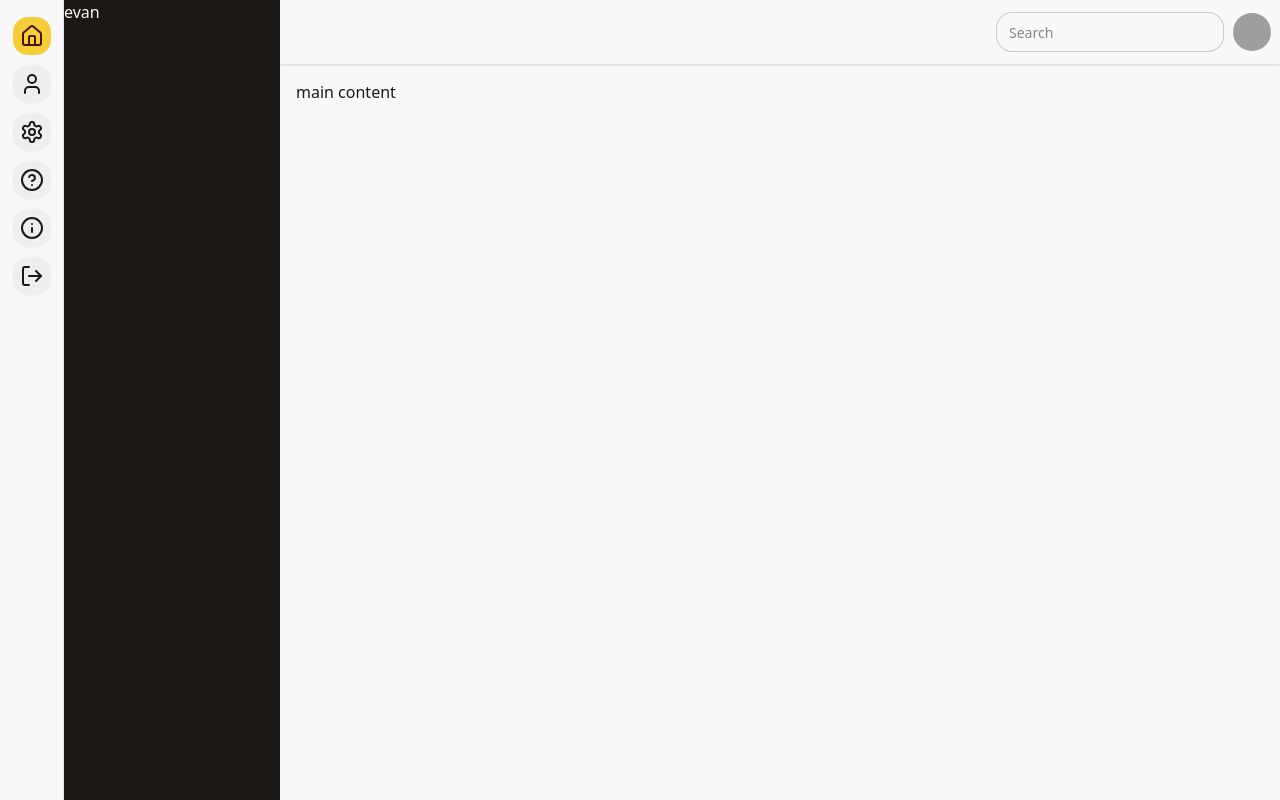
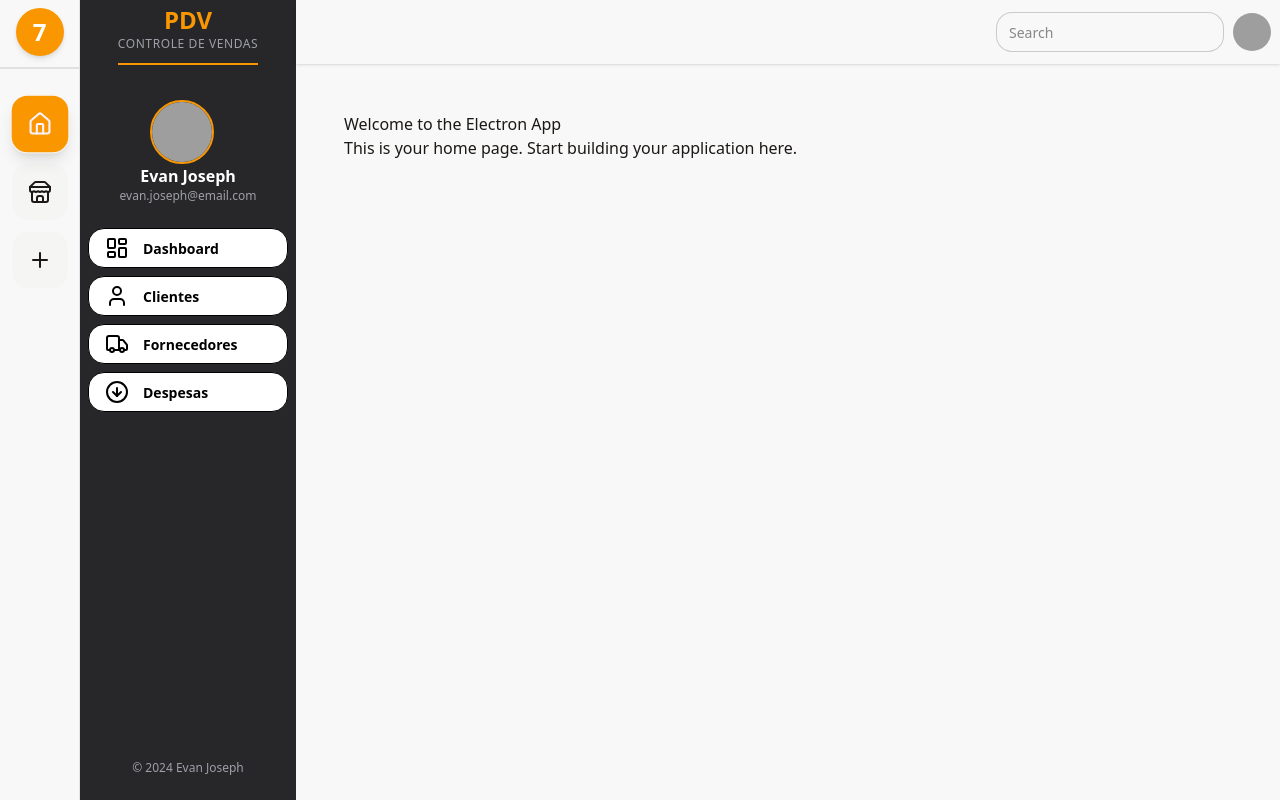
Before and after one commit to EvanJoseph78/electron-react-vite-template, a React (Vite) app: page / in a window 1280 px wide. Built offline with nearby package versions, Linux system fonts and the light colour scheme; grey boxes are pictures that could not be loaded.

Commit message:
feat: improved ui

```diff
--- /dev/null
+++ b/src/ui/components/layout/layout.tsx
@@ -0,0 +1,25 @@
+interface PageLayoutProps {
+  menubar: React.ReactNode;
+  sidebar: React.ReactNode;
+  children: React.ReactNode;
+}
+
+const PageLayout = ({ menubar, sidebar, children }: PageLayoutProps) => {
+  return (
+    <div className="flex h-screen" data-theme="latetwist">
+      {/* Sidebar lateral fixa */}
+      <aside className="w-64 bg-neutral text-base-100">{sidebar}</aside>
+
+      {/* Conteúdo principal */}
+      <div className="flex flex-col flex-1">
+        {/* Menubar no topo */}
+        <header>{menubar}</header>
+
+        {/* Conteúdo da página */}
+        <main className="flex-1 p-4 overflow-auto">{children}</main>
+      </div>
+    </div>
+  );
+};
+
+export default PageLayout;
--- a/src/ui/components/sidebar-panel.tsx
+++ b/src/ui/components/sidebar-panel.tsx
@@ -1,34 +1,148 @@
 import { useState } from "react";
-import { HelpCircle, Home, Info, LogOut, Settings, User } from "lucide-react";
+import { useNavigate } from "react-router-dom";
+import {
+  ArrowDownCircle,
+  Home,
+  LayoutDashboardIcon,
+  Plus,
+  Store,
+  Truck,
+  User,
+} from "lucide-react";
 
 const sidebarItems = [
-  { icon: <Home />, label: "Home" },
-  { icon: <User />, label: "User" },
-  { icon: <Settings />, label: "Settings" },
-  { icon: <HelpCircle />, label: "Help" },
-  { icon: <Info />, label: "About" },
-  { icon: <LogOut />, label: "Logout" },
+  {
+    icon: <Home />,
+    label: "Home",
+    route: "/",
+    tolip: "Home",
+    buttons: [
+      {
+        label: "Dashboard",
+        route: "/dashboard",
+        icon: <LayoutDashboardIcon />,
+      },
+      { label: "Clientes", route: "/cadastron", icon: <User /> },
+      { label: "Fornecedores", route: "/finaceiro", icon: <Truck /> },
+      {
+        label: "Despesas",
+        route: "/estoque",
+        icon: <ArrowDownCircle />,
+      },
+    ],
+  },
+  {
+    icon: <Store />,
+    label: "Estoque",
+    route: "/estoque",
+    tolip: "Estoque",
+    buttons: [
+      { label: "Movimentar", route: "/estoque/produtos", icon: <Store /> },
+      { label: "Cadastrar", route: "/estoque/entradas" },
+      { label: "Relatórios", route: "/estoque/saidas" },
+      { label: "Estoque geral", route: "/estoque/saidas" },
+      { label: "Movimento Produto", route: "/estoque/saidas" },
+    ],
+  },
+  {
+    icon: <Plus />,
+    label: "Cadastro",
+    route: "/",
+    tolip: "Cadastro",
+    buttons: [
+      { label: "Clientes", route: "/dashboard" },
+      { label: "Fornecedores", route: "/cadastron" },
+      { label: "Contas de despesas", route: "/finaceiro" },
+      { label: "Contas de receitas", route: "/estoque" },
+      { label: "Caixa ou banco", route: "/estoque" },
+      { label: "Formas de pagamento", route: "/estoque" },
+    ],
+  },
 ];
 
 const SidebarPanel = () => {
   const [activeIdx, setActiveIdx] = useState(0);
+  const navigate = useNavigate();
 
   return (
-    <aside className="sidebar-panel bg-base-100 flex flex-col items-center w-16 border-r border-zinc-200 shadow-lg h-screen py-4">
+    <div className="flex flex-row w-74 bg-neutral text-base-100 h-screen">
+      {/* Sidebar */}
+      <aside className="sidebar-panel bg-base-100 flex flex-col items-center w-20 border-r border-zinc-200 shadow-lg h-full py-2">
+        <div className="flex items-center justify-center w-full">
+          {/* Espaço para ícone do aplicativo */}
+          <div className="w-12 h-12 bg-primary rounded-full flex items-center justify-center shadow-md">
+            {/* Substitua pelo ícone do seu app */}
+            <span className="text-2xl text-white font-bold">7</span>
+          </div>
+        </div>
+        <div className="divider divider-zinc-700 my-1"></div>
+        <div className="flex flex-col gap-3 w-full mt-4">
           {sidebarItems.map((item, idx) => (
             <button
               key={item.label}
-          className={`btn btn-square mb-2 flex items-center justify-center ${
-            activeIdx === idx ? "bg-primary text-primary-content" : ""
-          }`}
+              data-tip={item.tolip}
+              data-tip-id={item.tolip}
+              className={`btn btn-square w-14 h-14 mx-auto flex items-center justify-center transition-all duration-200
+          ${
+            activeIdx === idx
+              ? "bg-primary text-primary-content shadow-lg scale-105"
+              : "hover:bg-zinc-100"
+          }
+          `}
               aria-label={item.label}
               tabIndex={0}
-          onClick={() => setActiveIdx(idx)}
+              onClick={() => {
+                setActiveIdx(idx);
+                navigate(item.route);
+              }}
             >
               {item.icon}
             </button>
           ))}
+        </div>
       </aside>
+
+      <div className="flex flex-col flex-1 p-2 pt-1 gap-2 justify-start items-start bg-zinc-800">
+        <div className="flex items-center w-full mb-4 px-2 flex-col ">
+          <div className="text-center mb-6">
+            <h2 className="text-2xl font-bold text-primary ">PDV</h2>
+            <span className="block text-xs text-zinc-400 font-medium uppercase tracking-wider">
+              Controle de Vendas
+            </span>
+            <div className="divider divider-primary my-1 "></div>
+          </div>
+          <img
+            src="https://ui-avatars.com/api/?name=Evan+Joseph"
+            alt="User avatar"
+            className="w-16 h-16 rounded-full border-2 border-primary mr-3"
+          />
+          <span className="text-base font-semibold text-white">
+            Evan Joseph
+          </span>
+          <span className="text-xs text-zinc-400">evan.joseph@email.com</span>
+        </div>
+
+        {sidebarItems[activeIdx]?.buttons?.map((button) => (
+          <button
+            key={button.label}
+            className={`btn btn-outline btn-md w-full text-left flex justify-start
+          ${
+            window.location.pathname === button.route
+              ? "bg-primary btn-primary text-primary-content"
+              : "bg-white text-black"
+          }
+        `}
+            onClick={() => navigate(button.route)}
+          >
+            {button.icon && <span className="mr-2">{button.icon}</span>}
+            {button.label}
+          </button>
+        ))}
+        <div className="flex w-full justify-center mt-auto pb-4 text-xs text-zinc-400">
+          © 2024 Evan Joseph
+        </div>
+      </div>
+    </div>
   );
 };
 
--- a/src/ui/index.css
+++ b/src/ui/index.css
@@ -13,28 +13,28 @@
   --color-base-200: oklch(97% 0.001 106.424);
   --color-base-300: oklch(92% 0.003 48.717);
   --color-base-content: oklch(21% 0.006 56.043);
-  --color-primary: oklch(87% 0.169 91.605);
-  --color-primary-content: oklch(27% 0.077 45.635);
-  --color-secondary: oklch(52% 0.105 223.128);
-  --color-secondary-content: oklch(28% 0.141 291.089);
-  --color-accent: oklch(82% 0.119 306.383);
-  --color-accent-content: oklch(29% 0.149 302.717);
-  --color-neutral: oklch(21% 0.006 56.043);
+  --color-primary: oklch(76% 0.188 70.08);
+  --color-primary-content: oklch(97% 0.014 308.299);
+  --color-secondary: oklch(0% 0 0);
+  --color-secondary-content: oklch(100% 0 0);
+  --color-accent: oklch(58% 0.158 241.966);
+  --color-accent-content: oklch(97% 0.013 236.62);
+  --color-neutral: oklch(14% 0.004 49.25);
   --color-neutral-content: oklch(98% 0.001 106.423);
   --color-info: oklch(62% 0.214 259.815);
   --color-info-content: oklch(97% 0.014 254.604);
-  --color-success: oklch(70% 0.14 182.503);
-  --color-success-content: oklch(98% 0.014 180.72);
-  --color-warning: oklch(79% 0.184 86.047);
-  --color-warning-content: oklch(98% 0.026 102.212);
-  --color-error: oklch(64% 0.246 16.439);
-  --color-error-content: oklch(96% 0.015 12.422);
-  --radius-selector: 0.25rem;
+  --color-success: oklch(72% 0.219 149.579);
+  --color-success-content: oklch(98% 0.018 155.826);
+  --color-warning: oklch(63% 0.237 25.331);
+  --color-warning-content: oklch(98% 0.022 95.277);
+  --color-error: oklch(65% 0.241 354.308);
+  --color-error-content: oklch(97% 0.014 343.198);
+  --radius-selector: 1rem;
   --radius-field: 1rem;
   --radius-box: 0.5rem;
   --size-selector: 0.25rem;
   --size-field: 0.25rem;
   --border: 1px;
   --depth: 0;
-  --noise: 1;
+  --noise: 0;
 }
--- a/src/ui/main.tsx
+++ b/src/ui/main.tsx
@@ -3,23 +3,27 @@ import { createRoot } from "react-dom/client";
 import "./index.css";
 import SidebarPanel from "./components/sidebar-panel.tsx";
 import Menubar from "./components/menubar.tsx";
+import { BrowserRouter } from "react-router-dom";
+import AppRoutes from "./routes/AppRoutes.tsx";
 
-const App = () => (
+function App() {
+  return (
     <div className="flex h-full" data-theme="latetwist">
       <SidebarPanel />
-    <div className="w-54 bg-neutral text-base-100">evan</div>
       <main className="flex flex-col flex-1 w-full">
         <Menubar />
         <section className="flex-1 p-4 overflow-auto">
-        {/* Replace with your main content */}
-        main content
+          <AppRoutes />
         </section>
       </main>
     </div>
   );
+}
 
 createRoot(document.getElementById("root")!).render(
   <StrictMode>
+    <BrowserRouter>
       <App />
+    </BrowserRouter>
   </StrictMode>
 );
--- /dev/null
+++ b/src/ui/pages/home/home.tsx
@@ -0,0 +1,12 @@
+import React from "react";
+
+const Home: React.FC = () => {
+  return (
+    <div style={{ padding: 32 }}>
+      <h1>Welcome to the Electron App</h1>
+      <p>This is your home page. Start building your application here.</p>
+    </div>
+  );
+};
+
+export default Home;
--- /dev/null
+++ b/src/ui/routes/AppRoutes.tsx
@@ -0,0 +1,16 @@
+import { Routes, Route } from "react-router-dom";
+import Home from "../pages/home/home";
+
+export default function AppRoutes() {
+  return (
+    <Routes>
+      <Route path="/" element={<Home />} />
+      <Route path="/about" element={<div>About Page</div>} />
+      <Route path="/settings" element={<div>Settings Page</div>} />
+      <Route path="/user" element={<div>User Page</div>} />
+
+      {/* 404 */}
+      <Route path="*" element={<div>Página não encontrada</div>} />
+    </Routes>
+  );
+}
```
Lines whose indentation alone changed are shown as unchanged.
